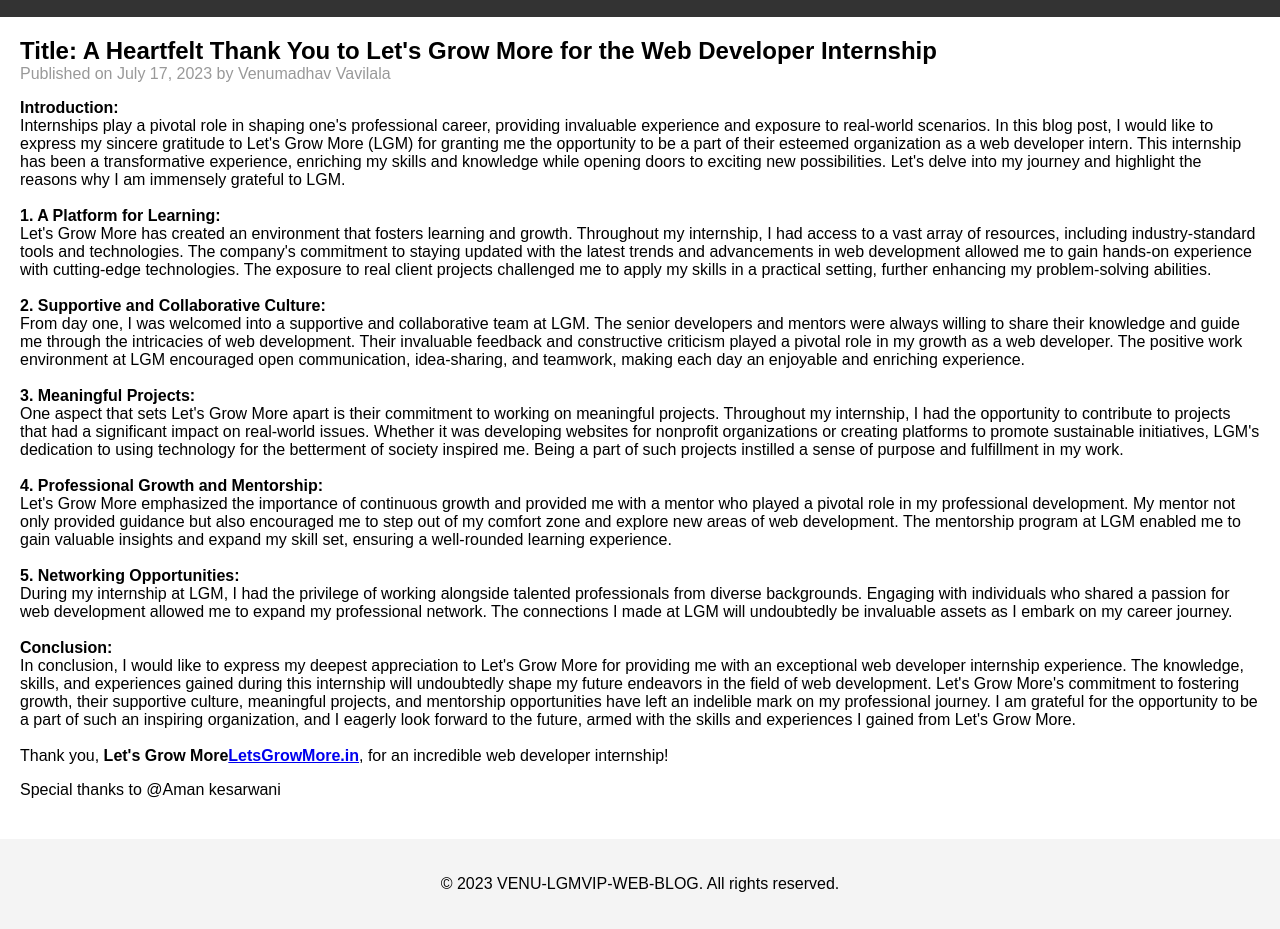
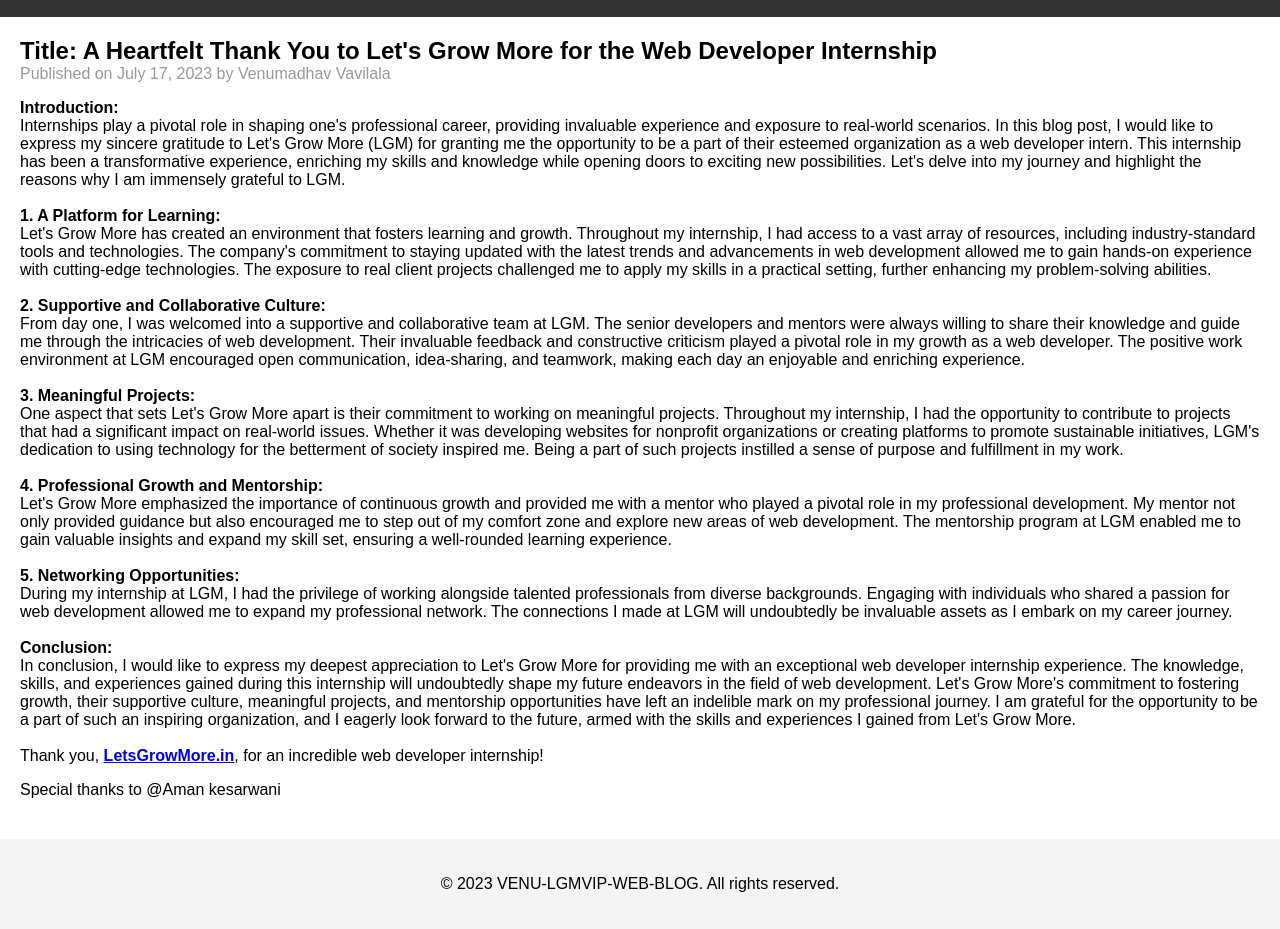
Before and after one commit to MrNotime00/LGMVIP-Web-BLOG-VENU, a plain HTML site: page index.html in a window 1280 px wide. Shown: the part 78-1007 px from the top of the page. Drawn offline with Linux system fonts and the light colour scheme.

Commit message:
Update index.html

```diff
--- a/index.html
+++ b/index.html
@@ -41,7 +41,7 @@
         <B>Conclusion:</B><br>
         In conclusion, I would like to express my deepest appreciation to Let's Grow More for providing me with an exceptional web developer internship experience. The knowledge, skills, and experiences gained during this internship will undoubtedly shape my future endeavors in the field of web development. Let's Grow More's commitment to fostering growth, their supportive culture, meaningful projects, and mentorship opportunities have left an indelible mark on my professional journey. I am grateful for the opportunity to be a part of such an inspiring organization, and I eagerly look forward to the future, armed with the skills and experiences I gained from Let's Grow More.
         <br><br>
-        Thank you, <B>Let's Grow More<a href=”LetsGrowMore.in ”>LetsGrowMore.in</a></B>, for an incredible web developer internship!</p>
+        Thank you, <B><a href=”https://letsgrowmore.in/”>LetsGrowMore.in</a></B>, for an incredible web developer internship!</p>
         <p>Special thanks to @Aman kesarwani</p>
     </article>
   </main>
```
